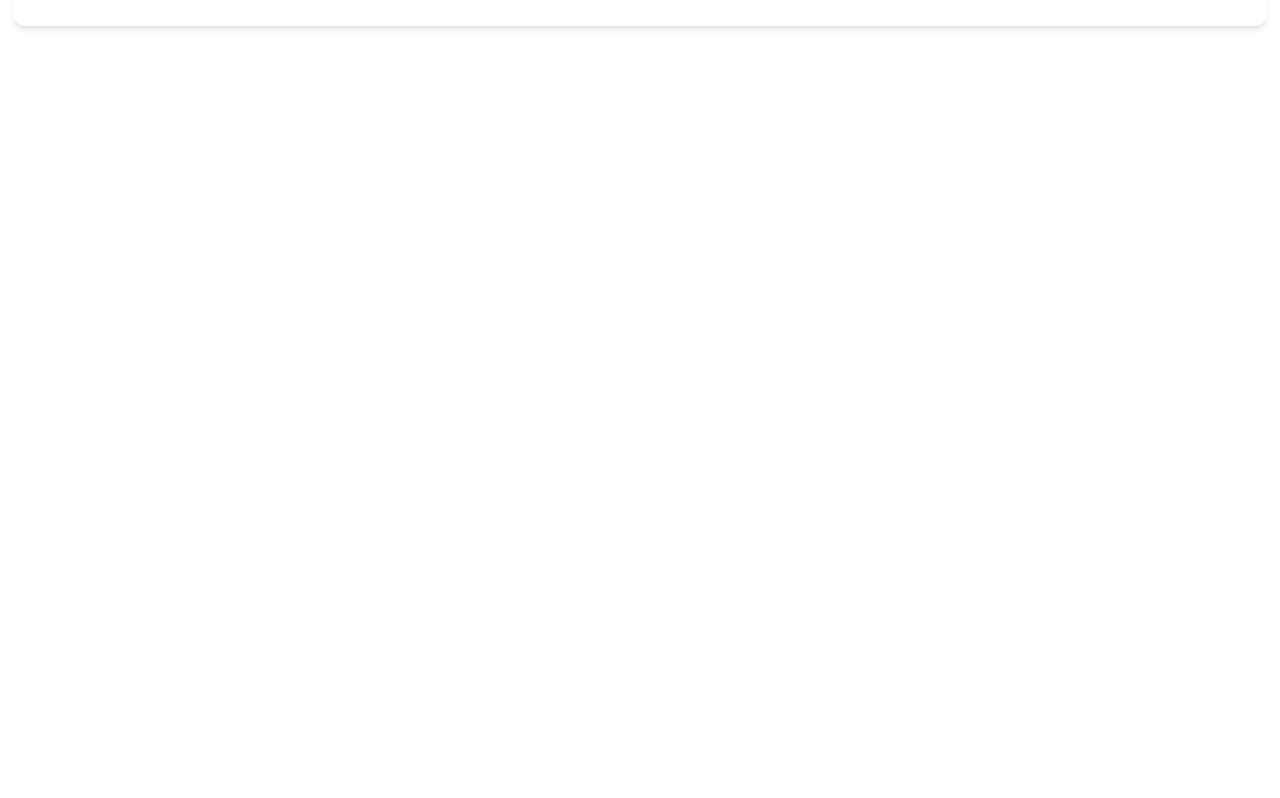
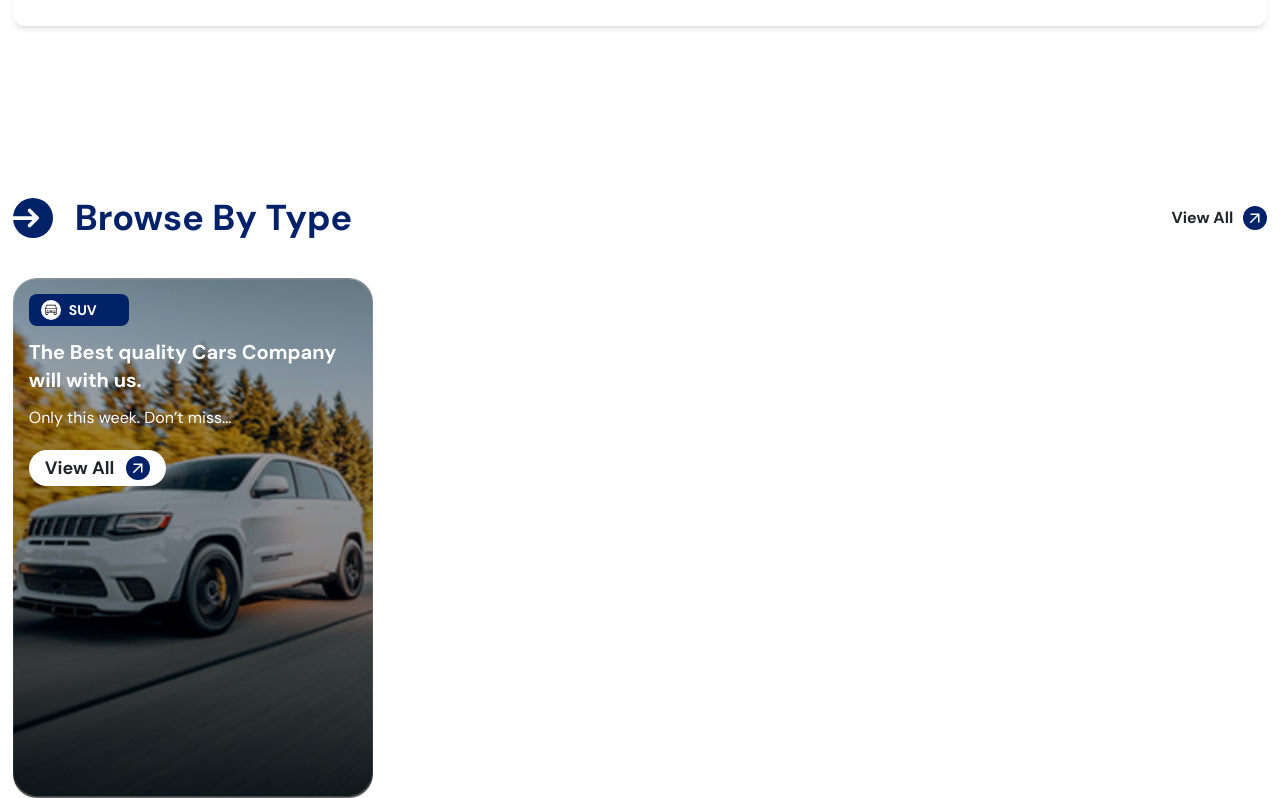
Before and after one commit to Munna-Scriptz/Rex-Motors, a React (Vite) app: page / in a window 1280 px wide. Shown: the part 727-1525 px from the top of the page. Before the commit the page ends 925 px from the top, so only its background shows below. Built offline with nearby package versions, Linux system fonts and the light colour scheme.

Commit message:
SIngle car card and commonHead completed

```diff
--- /dev/null
+++ b/src/components/common/CommonHead.jsx
@@ -0,0 +1,20 @@
+import React from 'react'
+import { FaArrowRightLong } from 'react-icons/fa6'
+import { MdArrowOutward } from 'react-icons/md'
+import { Link } from 'react-router'
+
+const CommonHead = ({text}) => {
+  return (
+    <div className='flex items-center justify-between'>
+        <div className='flex items-center gap-5.5'>
+            <div className='w-10 h-10 bg-brand text-white rounded-full flex items-center justify-start text-3xl'><FaArrowRightLong className='-translate-x-1'/></div>
+            <h2 className='text-brand text-[36px] font-bold leading-[32px]'>{text}</h2>
+        </div>
+
+        {/* --------------- View All  */}
+        <Link className='text-second flex items-center gap-2.5 font-bold' to={'/'}>View All <div className='w-[24px] h-[24px] bg-brand text-white rounded-full flex items-center justify-center text-lg'><MdArrowOutward className=''/></div></Link>
+    </div>
+  )
+}
+
+export default CommonHead
--- /dev/null
+++ b/src/components/common/SingleCar.jsx
@@ -0,0 +1,27 @@
+import React from 'react'
+import car from '../../assets/singleCar.png'
+import { PiJeepLight } from 'react-icons/pi'
+import { Link } from 'react-router'
+import { MdArrowOutward } from 'react-icons/md'
+
+const SingleCar = () => {
+  return (
+    <div className='w-[360px] h-[520px] rounded-[24px] py-4 px-4 bg-cover bg-center' style={{backgroundImage: `linear-gradient(rgba(0,0,0,0.3), rgba(0,0,0,0.6)), url(${car})`}}>
+        <div className='w-[100px] bg-brand px-3 py-1.5 rounded-[8px] flex items-center gap-2'>
+            <div className='bg-white rounded-full flex items-center justify-center w-[20px] h-[20px] text-sm'>
+                <PiJeepLight />
+            </div>
+            <p className='text-white font-bold text-sm'>SUV</p>
+        </div>
+        <h2 className='text-white text-xl font-bold mt-3 w-[340px]'>The Best quality Cars Company will with us.</h2>
+        <p className='text-white text-base mt-3 w-[340px]'>Only this week. Don’t miss...</p>
+
+        <Link to={'/'} className='bg-white mt-5 rounded-full px-4 py-1 w-fit text-second text-lg font-bold hover:bg-second hover:text-white duration-300 flex items-center gap-3'>
+            View All
+            <div className='w-[24px] h-[24px] bg-brand text-white rounded-full flex items-center justify-center text-lg'><MdArrowOutward className=''/></div>
+        </Link>
+    </div>
+  )
+}
+
+export default SingleCar
--- /dev/null
+++ b/src/components/home/Browse.jsx
@@ -0,0 +1,26 @@
+import React from 'react'
+import CommonHead from '../common/CommonHead'
+import SingleCar from '../common/SingleCar'
+
+const Browse = () => {
+  return (
+    <>
+        <main id='Browse'>
+            <div className="container">
+                <div id="Browse-Row">
+                    {/* ----------------Common Head--------------------- */}
+                    <CommonHead text={'Browse By Type'}/>
+
+                    {/* ---------------- Slider--------------------- */}
+                    <section className='mt-10'>
+                        <SingleCar />
+                    </section>
+
+                </div>
+            </div>
+        </main>
+    </>
+  )
+}
+
+export default Browse
--- a/src/index.css
+++ b/src/index.css
@@ -11,5 +11,6 @@
 @theme{
     --font-dmSans: "DM Sans", "sans-serif";
     --color-brand: #012169;
+    --color-second: #212529;
     --color-primary: #050B20;
 }
--- a/src/pages/Home.jsx
+++ b/src/pages/Home.jsx
@@ -1,10 +1,12 @@
 import React from 'react'
 import Banner from '../components/home/Banner'
+import Browse from '../components/home/Browse'
 
 const Home = () => {
   return (
     <>
       <Banner />
+      <Browse />
     </>
   )
 }
```
Also changed, not shown: src/assets/singleCar.png (added).
